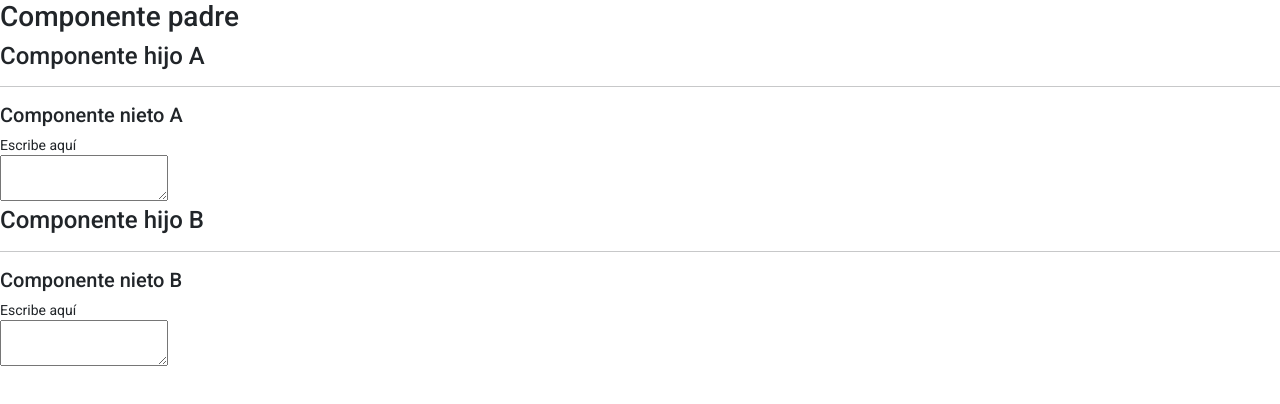
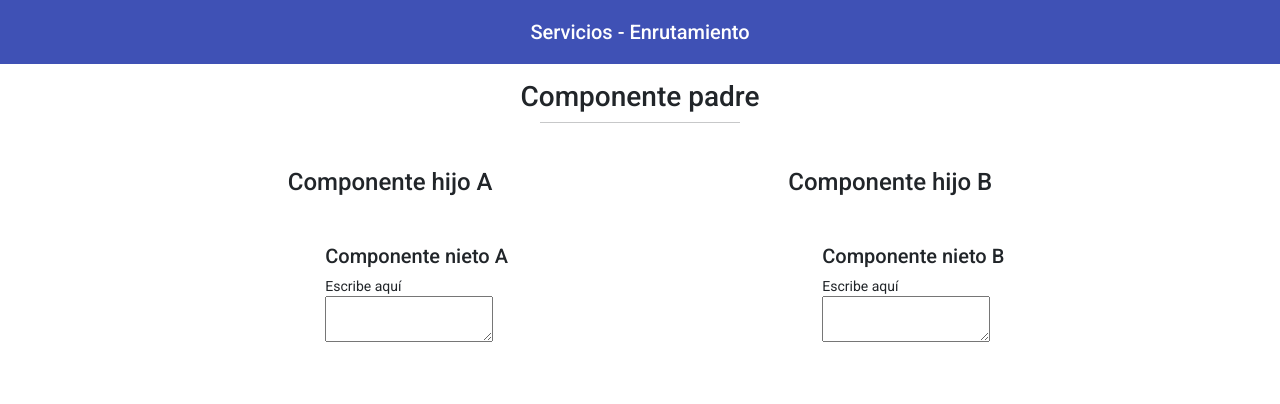
Before and after one commit to jesuslg97/Servicios-DAW2, an Angular app: page / in a window 1280 px wide. Shown: the top 404 px of the page. Built offline with nearby package versions, Linux system fonts and the light colour scheme.

Commit message:
toolbar and style

```diff
--- a/src/app/app.component.html
+++ b/src/app/app.component.html
@@ -1 +1,5 @@
-<app-father></app-father>
+<app-toolbar></app-toolbar>
+
+<div class="container-fluid">
+  <app-father></app-father>
+</div>
--- a/src/app/father/father.component.html
+++ b/src/app/father/father.component.html
@@ -1,9 +1,12 @@
-<h3>Componente padre</h3>
+<div class="text-center mt-3">
+  <h3>Componente padre</h3>
+  <hr class="teal accent-3 mb-4 mt-0 d-inline-block mx-auto border-dark" style="width: 200px;">
+</div>
 
-<div class="d-flex row justify-content-evenly">
+<div class="d-flex justify-content-evenly flex-row">
 
-  <app-son-a></app-son-a>
+    <app-son-a></app-son-a>
 
-  <app-son-b></app-son-b>
+    <app-son-b></app-son-b>
 
 </div>
--- a/src/app/grand-son-a/grand-son-a.component.html
+++ b/src/app/grand-son-a/grand-son-a.component.html
@@ -1,5 +1,7 @@
-<h5>Componente nieto A</h5>
+<div class="col-md-12 offset-2 mt-5">
+  <h5>Componente nieto A</h5>
 
-Escribe aquí <br>
-<textarea (input)="changeText($event.target.value)" [(ngModel)]="message">
+  Escribe aquí <br>
+  <textarea (input)="changeText($event.target.value)" [(ngModel)]="message">
 </textarea>
+</div>
--- a/src/app/grand-son-b/grand-son-b.component.html
+++ b/src/app/grand-son-b/grand-son-b.component.html
@@ -1,5 +1,7 @@
-<h5>Componente nieto B</h5>
+<div class="col-md-12 offset-2 mt-5">
+  <h5>Componente nieto B</h5>
 
-Escribe aquí <br>
-<textarea (input)="changeText($event.target.value)" [(ngModel)]="message">
+  Escribe aquí <br>
+  <textarea (input)="changeText($event.target.value)" [(ngModel)]="message">
 </textarea>
+</div>
--- a/src/app/son-a/son-a.component.html
+++ b/src/app/son-a/son-a.component.html
@@ -1,5 +1,5 @@
-<h4>Componente hijo A</h4>
-
-<hr>
+<div class="col-md-12 mt-3" style="margin-right: 20px">
+  <h4>Componente hijo A</h4>
+</div>
 
 <app-grand-son-a></app-grand-son-a>
--- a/src/app/son-b/son-b.component.html
+++ b/src/app/son-b/son-b.component.html
@@ -1,5 +1,5 @@
-<h4>Componente hijo B</h4>
-
-<hr>
+<div class="col-md-12 mt-3">
+  <h4>Componente hijo B</h4>
+</div>
 
 <app-grand-son-b></app-grand-son-b>
--- /dev/null
+++ b/src/app/toolbar/toolbar.component.html
@@ -0,0 +1,3 @@
+<mat-toolbar color="primary" class="row text-center">
+  <span>Servicios - Enrutamiento</span>
+</mat-toolbar>
--- /dev/null
+++ b/src/app/toolbar/toolbar.component.ts
@@ -0,0 +1,15 @@
+import { Component, OnInit } from '@angular/core';
+
+@Component({
+  selector: 'app-toolbar',
+  templateUrl: './toolbar.component.html',
+  styleUrls: ['./toolbar.component.scss']
+})
+export class ToolbarComponent implements OnInit {
+
+  constructor() { }
+
+  ngOnInit(): void {
+  }
+
+}
```
Also changed, not shown: src/app/app.module.ts (+11 -7 lines), src/app/toolbar/toolbar.component.scss (added), 1 other file (tests, documents, lock files or other folders).
